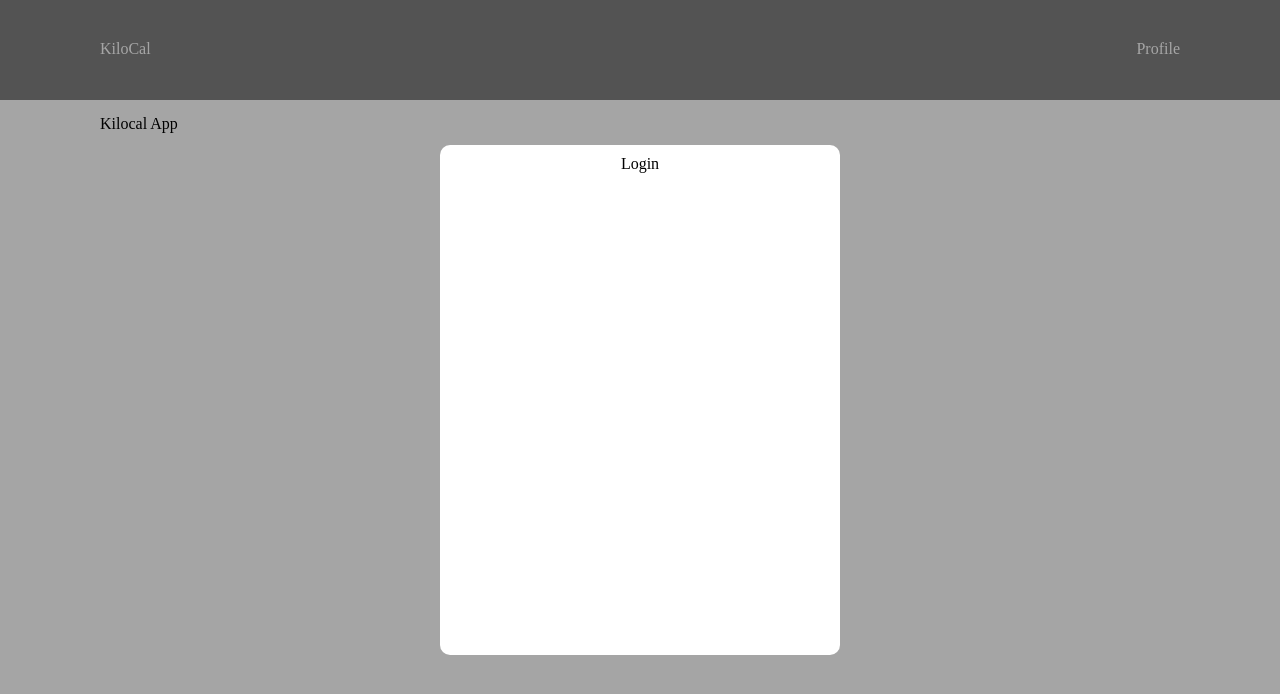
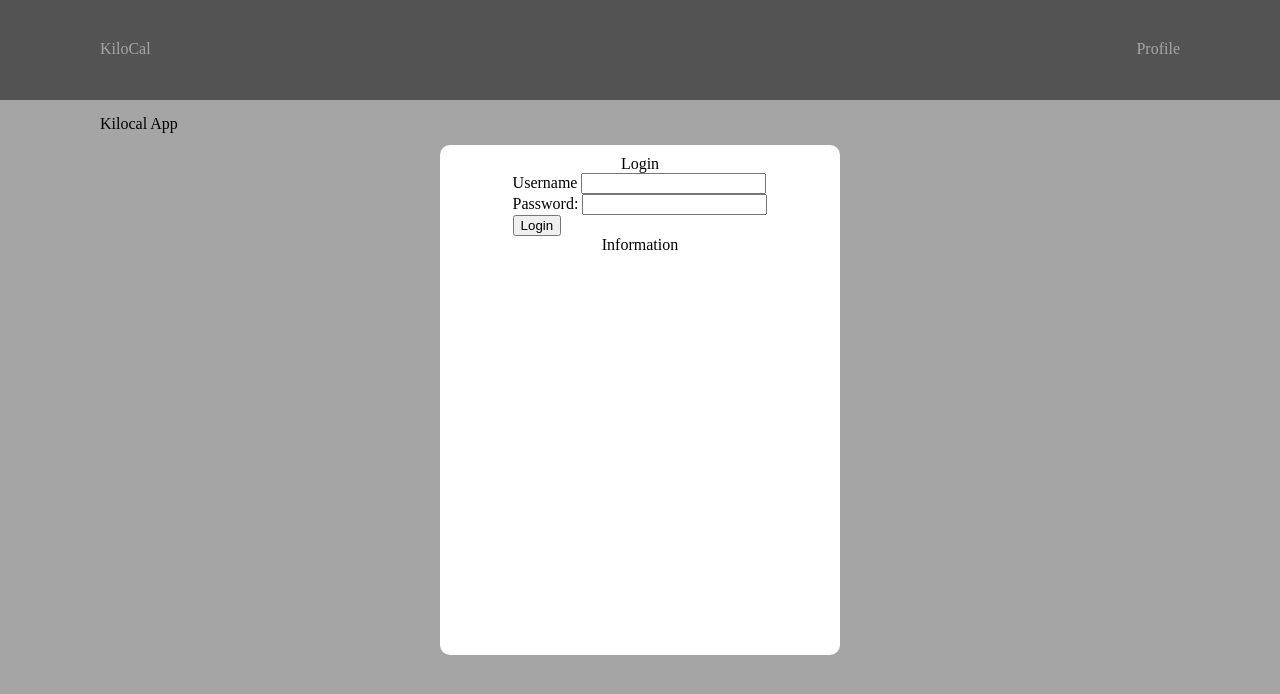
Before and after one commit to ansengarvin/kilocal, a React (Vite) app in the folder frontend/: page / in a window 1280 px wide. Shown: the top 694 px of the page. Built offline with nearby package versions, Linux system fonts and the light colour scheme.

Commit message:
feat: very basic login layout, login with wrong password seems to be broken

```diff
--- a/frontend/src/components/Login.tsx
+++ b/frontend/src/components/Login.tsx
@@ -1,4 +1,6 @@
 import styled from "@emotion/styled"
+import { useQuery } from "@tanstack/react-query"
+import { useState } from "react"
 
 const LoginWindow = styled.div `
   position: absolute;
@@ -18,19 +20,54 @@ const LoginWindow = styled.div `
     padding-top: 10px;
 
     display: flex;
-    flex-direction: row;
-    justify-content: center;
+    flex-direction: column;
+    align-items: center;
 
   }
 `
 
 function LoginModal() {
+
+  const [username, setUsername] = useState("")
+  const [password, setPassword] = useState("")
+
+  const [loginButtonPressed, setLoginButtonPressed] = useState(false)
+
+  const {isLoading, error, data} = useQuery({
+    enabled: (loginButtonPressed ? true : false),
+    queryKey: ["login", username, password],
+    queryFn: async () => {
+      const url = "http://localhost:8000/users/login"
+      const response = await fetch(url, {
+        method: "POST",
+        body: JSON.stringify({
+          username: username,
+          password: password
+        })
+      })
+      return response.type
+    }
+  })
+
     return (
       <LoginWindow>
         <div>
-          Login
+          Login<br/>
+
+          <form onSubmit={e => {
+            e.preventDefault()
+            setLoginButtonPressed(true)
+          }}>
+            Username <input value={username} onChange={e=>setUsername(e.target.value)}/><br/>
+            Password: <input value={password} type="password" onChange={e=>setPassword(e.target.value)}/><br/>
+
+            <button type="submit">Login</button>
+          </form>
+          Information<br/>
+          {isLoading && <>Loading.</>}
+          {error && <>Error: {error.message}</> }
+          {data && <>{data}</>}
         </div>
-
       </LoginWindow>
     )
   }
--- a/frontend/src/main.tsx
+++ b/frontend/src/main.tsx
@@ -3,6 +3,7 @@ import { createRoot } from 'react-dom/client'
 import {Global, css} from '@emotion/react'
 import { RouterProvider } from 'react-router-dom'
 import { router } from './router.tsx'
+import { QueryClient, QueryClientProvider } from '@tanstack/react-query'
 
 const globalStyle = css`
   html, body {
@@ -10,9 +11,13 @@ const globalStyle = css`
   }
 `
 
+const queryClient = new QueryClient()
+
 createRoot(document.getElementById('root')!).render(
   <StrictMode>
     <Global styles={globalStyle}/>
-    <RouterProvider router = {router}/>
+    <QueryClientProvider client={queryClient}>
+      <RouterProvider router = {router}/>
+    </QueryClientProvider>
   </StrictMode>,
 )
--- a/frontend/src/router.tsx
+++ b/frontend/src/router.tsx
@@ -2,7 +2,6 @@ import { createBrowserRouter } from 'react-router-dom'
 import { Root } from './components/root'
 import App from './routes/App'
 import Profile from './routes/Profile'
-import Login from './components/Login'
 
 export const router = createBrowserRouter([
     {
@@ -16,7 +15,6 @@ export const router = createBrowserRouter([
         children: [
             {index: true, element: <App/>},
             {path: '/profile', element: <Profile/>},
-            {path: '/login', element: <Login/>}
         ]
     }
 ])
```
Also changed, not shown: frontend/src/components/root.tsx (indentation only), 1 other file (tests, documents, lock files or other folders).
